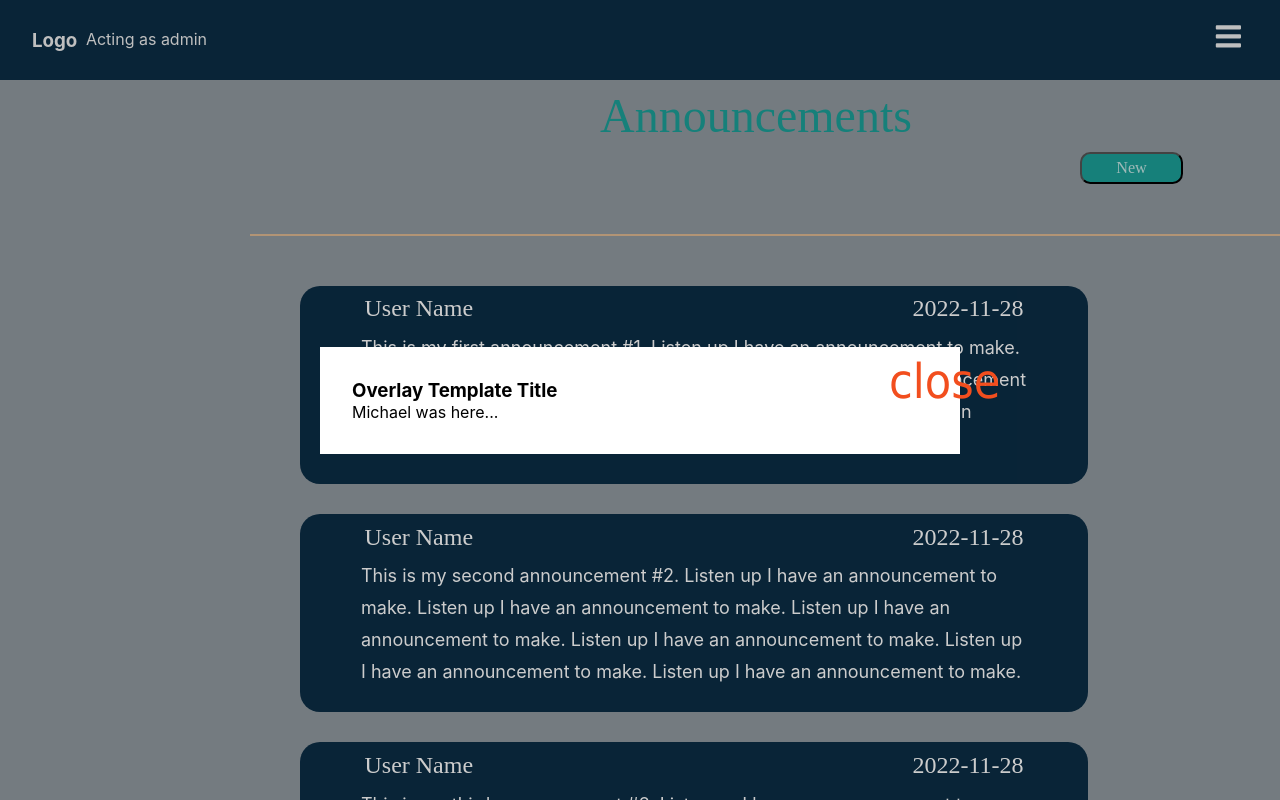
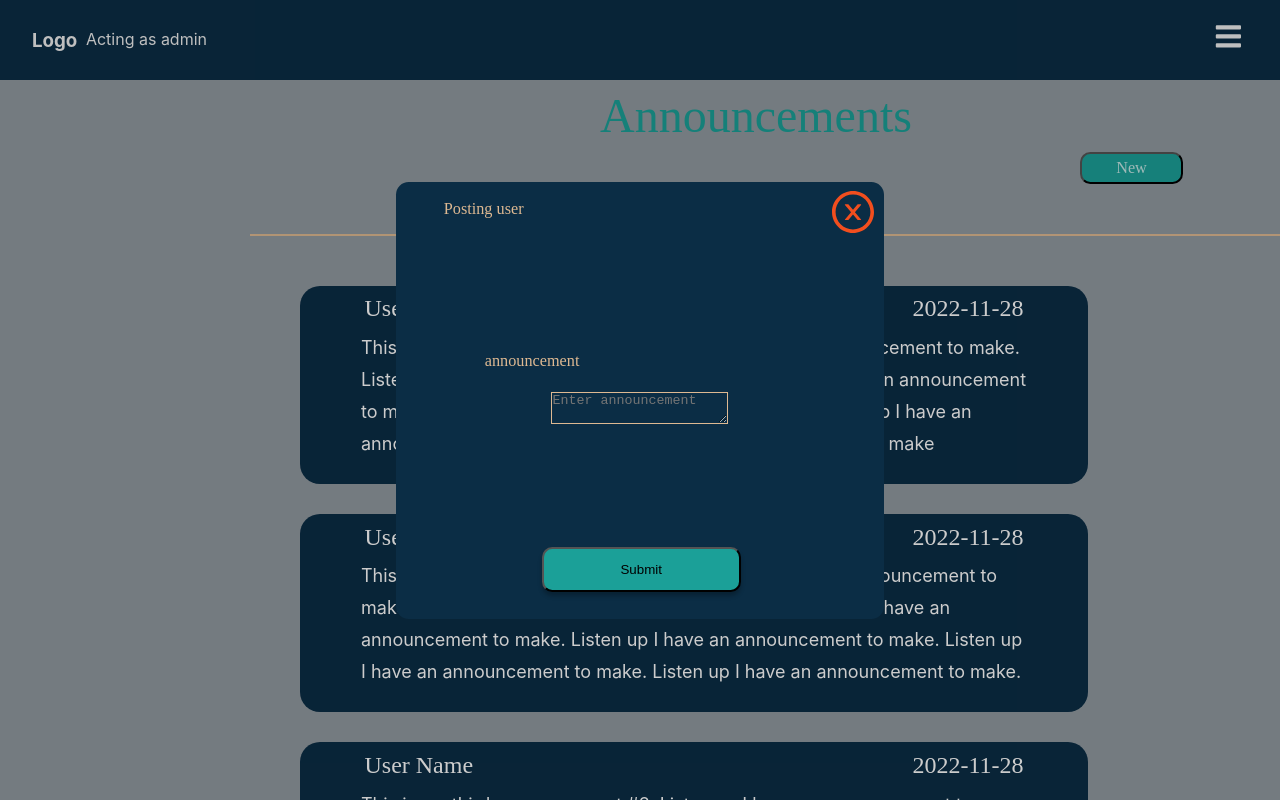
Before and after one commit to M-Cleveland153/Project_Management_App_Front_End_2022-12-10, a React (Create React App) app: page /home in a window 1280 px wide. Both pictures are taken after a click on the button "New". Shown: the top 800 px of the page. Built offline with nearby package versions, Linux system fonts and the light colour scheme.

Commit message:
Announcements overlay working.  I modified Popup.js and Announcements.js. Preparing to merge this feature and push to master origin.

```diff
--- a/src/components/popup/Popup.js
+++ b/src/components/popup/Popup.js
@@ -3,14 +3,17 @@ import "./Popup.css";
 
 function Popup(props) {
   return props.trigger ? (
-    <div className="popup">
-      <div className="popup-inner">
-        <button className="close-btn" onClick={() => props.setTrigger(false)}>
-          close
-        </button>
-        {props.children}
-      </div>
-    </div>
+    // <div className="popup">
+    //   <div className="popup-inner">
+    //     <button className="close-btn" onClick={() => props.setTrigger(false)}>
+    //       close
+    //     </button>
+    //     {props.children}
+    //   </div>
+    // </div>
+
+    <div className="popup">{props.children}</div>
+
   ) : (
     ""
   );
--- a/src/routes/Announcements.js
+++ b/src/routes/Announcements.js
@@ -52,10 +52,9 @@ const Announcements = () => {
         <hr className={classes.hr}></hr>
         <AnnouncementList announcements={loadedAnnouncements} />
         <Popup trigger={buttonPopup} setTrigger={setButtonPopup}>
-          <h3>Overlay Template Title</h3>
-          <p>Michael was here...</p>
+          <AddAnnouncement />
         </Popup>
-        <AddAnnouncement />
+        {/* <AddAnnouncement /> */}
       </section>
 
   );
```
